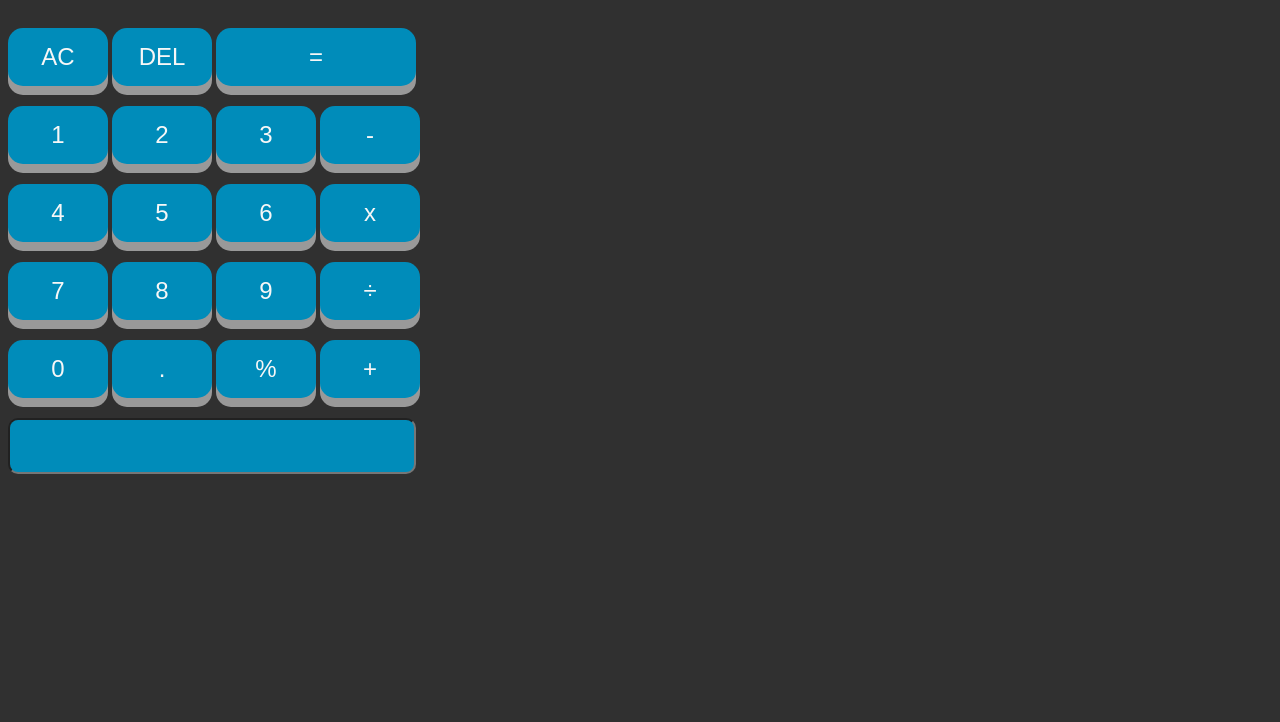
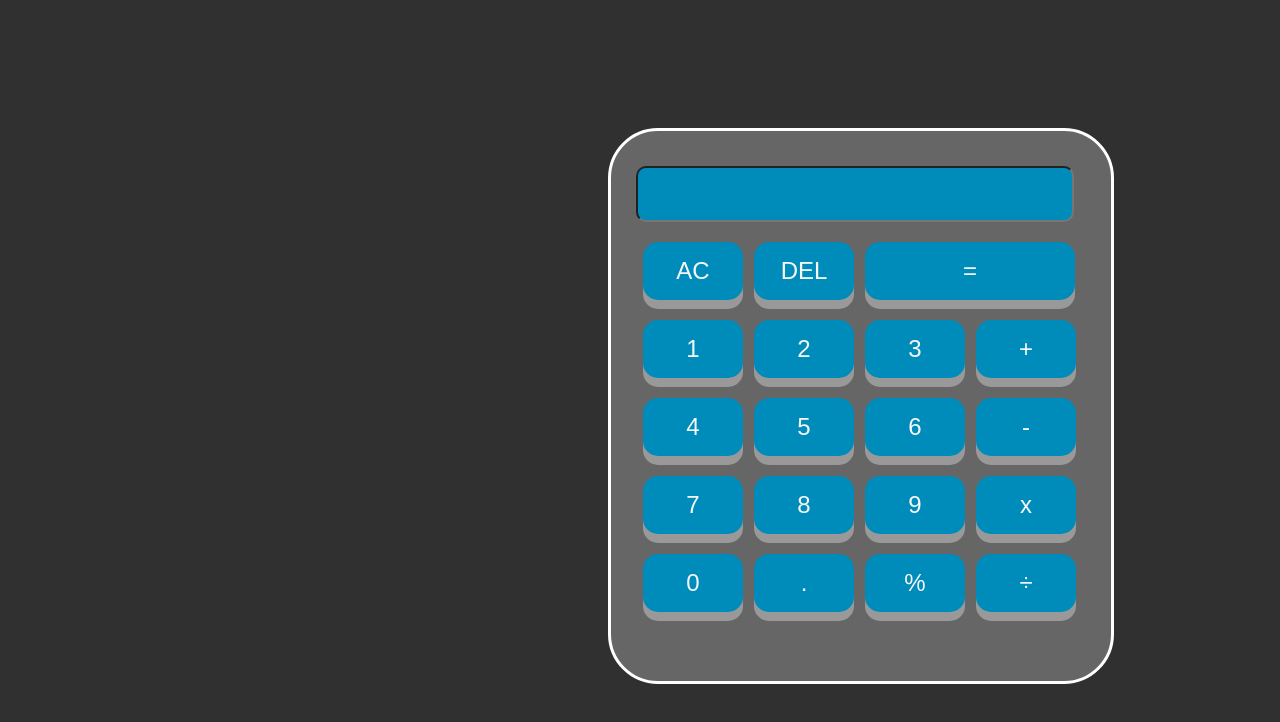
Before and after one commit to LukasReher/Logbuch, a plain HTML site: page Projekte/Calculator.html in a window 1280 px wide. Drawn offline with Linux system fonts and the light colour scheme.

Commit message:
Worked on Calculator

```diff
--- a/Projekte/Calculator.css
+++ b/Projekte/Calculator.css
@@ -15,6 +15,7 @@ body {
   border-radius: 15px;
   box-shadow: 0 9px #999;
   margin-top: 20px;
+  margin-left: 7px;
   width: 100px;
   height: 50;
 }
@@ -37,7 +38,8 @@ body {
   border-radius: 15px;
   box-shadow: 0 9px #999;
   margin-top: 20px;
-  width: 200px;
+  margin-left: 7px;
+  width: 210px;
   height: 50;
 }
 
@@ -52,5 +54,22 @@ body {
     background-color: #008CBA;
     border-radius: 10px;
     height: 50px;
-    width: 400px;
+    width: 430px;
 }
+
+
+.box {
+    background-color: #666;
+    width: 500px;
+    height: 550px;
+    border: 3px solid white;
+    border-radius: 50px;
+    position: absolute;
+    margin-top: 15vh;
+    margin-left: 75vh;
+}
+
+.inbox {
+    margin-left: 25px;
+    margin-top: 15px;
+}
--- a/Projekte/Calculator.html
+++ b/Projekte/Calculator.html
@@ -7,40 +7,47 @@
     <link rel="stylesheet" href="Calculator.css">
 </head>
 <body>
+
+    <div class="box">
+        <div class="inbox">
+            <input class="text" id="output" type="text"></input>
+
             <div>
-        <button class="button">AC</button>
+                <button onclick="number0" class="button">AC</button>
                 <button class="button">DEL</button>
                 <button class="buttonn">=</button>
             </div>
 
             <div>
-        <button class="button">1</button>
-        <button class="button">2</button>
-        <button class="button">3</button>
+                <button onclick="number1()" class="button">1</button>
+                <button onclick="number2()" class="button">2</button>
+                <button onclick="number3()" class="button">3</button>
+                <button class="button">+</button>
+            </div>
+
+            <div>
+                <button onclick="number4()" class="button">4</button>
+                <button onclick="number5()" class="button">5</button>
+                <button onclick="number6()" class="button">6</button>
                 <button class="button">-</button>
             </div>
 
             <div>
-        <button class="button">4</button>
-        <button class="button">5</button>
-        <button class="button">6</button>
+                <button onclick="number7()" class="button">7</button>
+                <button onclick="number8()" class="button">8</button>
+                <button onclick="number9()" class="button">9</button>
                 <button class="button">x</button>
-    </div>
-
-    <div>
-        <button class="button">7</button>
-        <button class="button">8</button>
-        <button class="button">9</button>
-        <button class="button">÷</button>
             </div>
 
             <div>
                 <button class="button">0</button>
                 <button class="button">.</button>
                 <button class="button">%</button>
-        <button class="button">+</button>
+                <button class="button">÷</button>
+            </div>
+        </div>
     </div>
 
-    <input class="text" type="text"></input>
+    <script src="Calculator.js"></script>
 </body>
 </html>
--- a/Projekte/Calculator.js
+++ b/Projekte/Calculator.js
@@ -0,0 +1,39 @@
+function number1() {
+    document.getElementById("output").value += "1";
+}
+
+function number2() {
+    document.getElementById("output").value += "2";
+}
+
+function number3() {
+    document.getElementById("output").value += "3";
+}
+
+function number4() {
+    document.getElementById("output").value += "4";
+}
+
+function number5() {
+    document.getElementById("output").value += "5";
+}
+
+function number6() {
+    document.getElementById("output").value += "6";
+}
+
+function number7() {
+    document.getElementById("output").value += "7";
+}
+
+function number8() {
+    document.getElementById("output").value += "8";
+}
+
+function number9() {
+    document.getElementById("output").value += "9";
+}
+
+function number0() {
+    document.getElementById("output").value = "";
+}
```
Also changed, not shown: index.html (+1 -1 lines), Images/Taschenrechner-Design.png (added). Lines whose indentation alone changed are shown as unchanged.
